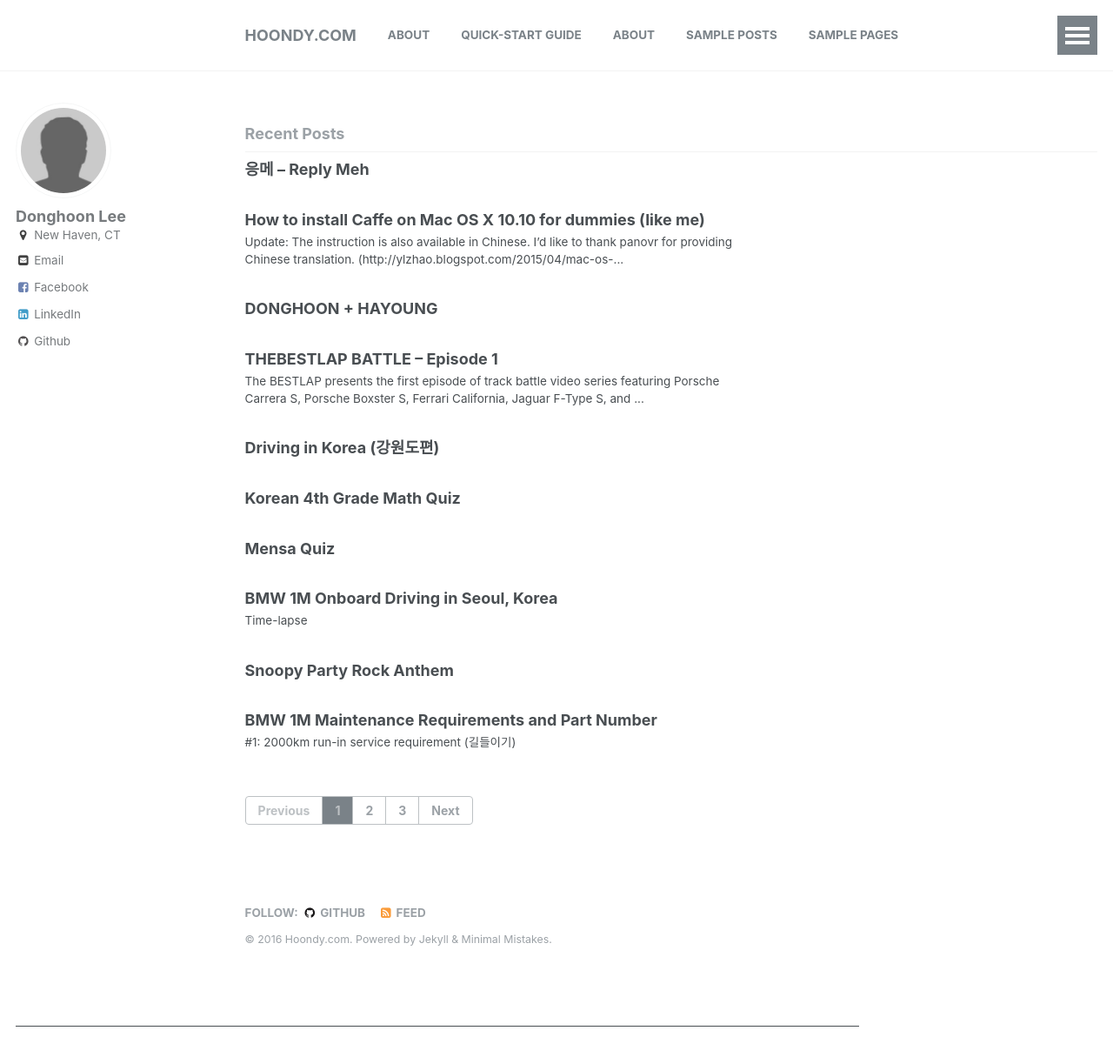
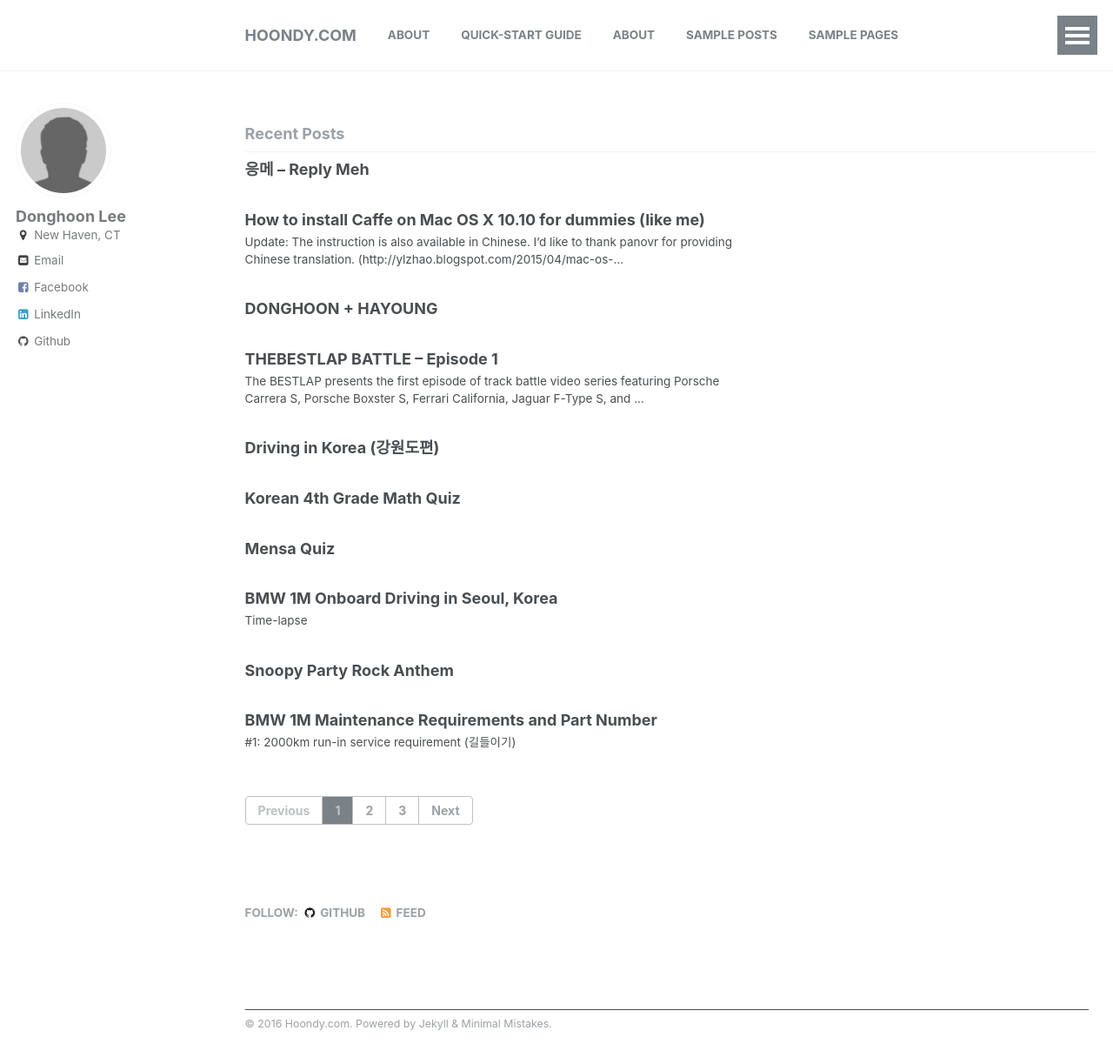
Before and after one commit to hoondy/hoondy.github.io, a Jekyll site: the page built from index.html, in a window 1280 px wide and 1241 px high. Shown: the top 1223 px of the window at 87% size. Built offline with Jekyll 4.4.1, drawn with Linux system fonts in a browser that asks for light colours; the list of posts is cut into pages by our own code.

Commit message:
Update footer.html

```diff
--- a/_includes/footer.html
+++ b/_includes/footer.html
@@ -19,10 +19,6 @@
     {% endif %}
     <li><a href="{{ base_path }}/feed.xml"><i class="fa fa-fw fa-rss-square" aria-hidden="true"></i> {{ site.data.ui-text[site.locale].feed_label }}</a></li>
   </ul>
-</div>
-
-<div class="page__footer-copyright">&copy; {{ site.time | date: '%Y' }} {{ site.name | default: site.title }}. {{ site.data.ui-text[site.locale].powered_by }} <a href="http://jekyllrb.com" rel="nofollow">Jekyll</a> &amp; <a href="https://mademistakes.com/work/minimal-mistakes-jekyll-theme/" rel="nofollow">Minimal Mistakes</a>.</div>
-
   <script async src="//pagead2.googlesyndication.com/pagead/js/adsbygoogle.js"></script>
   <!-- hoondy_banner -->
   <ins class="adsbygoogle"
@@ -32,3 +28,7 @@
   <script>
     (adsbygoogle = window.adsbygoogle || []).push({});
   </script>
+
+</div>
+
+<div class="page__footer-copyright">&copy; {{ site.time | date: '%Y' }} {{ site.name | default: site.title }}. {{ site.data.ui-text[site.locale].powered_by }} <a href="http://jekyllrb.com" rel="nofollow">Jekyll</a> &amp; <a href="https://mademistakes.com/work/minimal-mistakes-jekyll-theme/" rel="nofollow">Minimal Mistakes</a>.</div>
```
Lines whose indentation alone changed are shown as unchanged.
